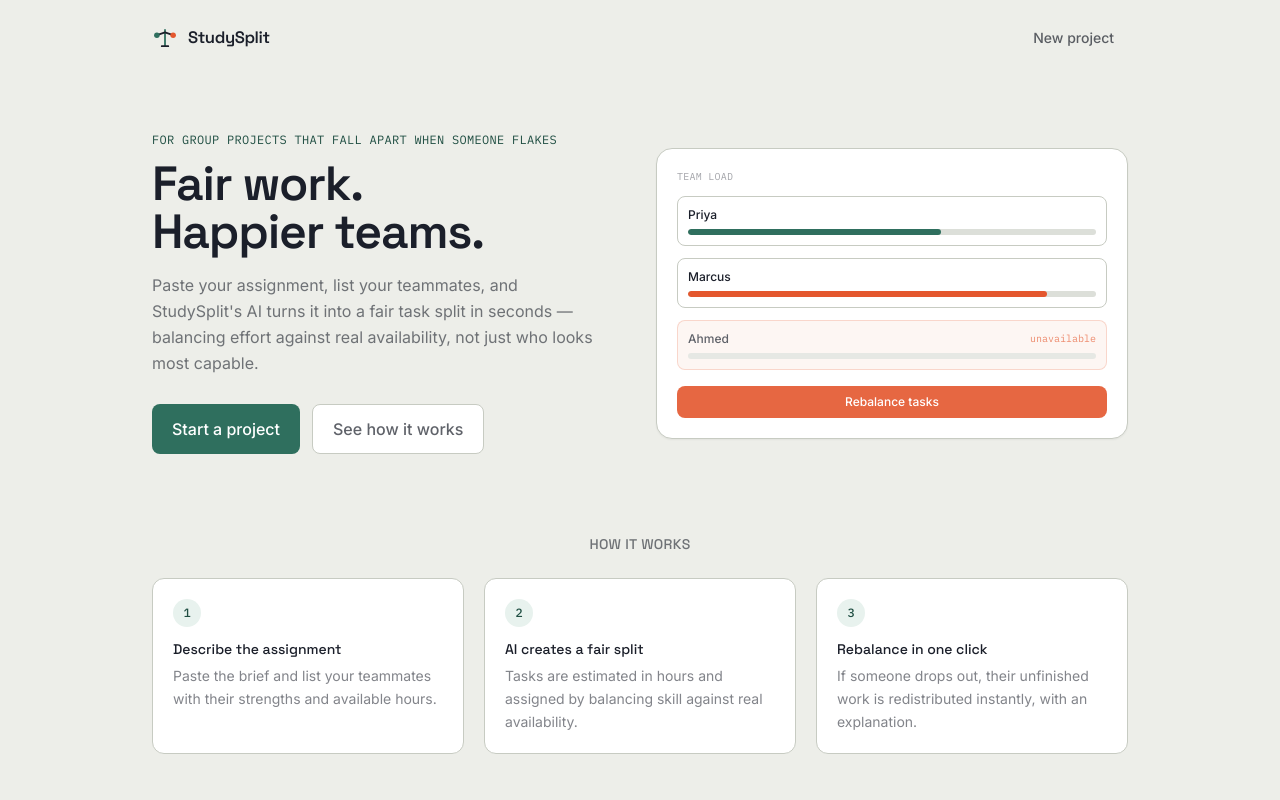
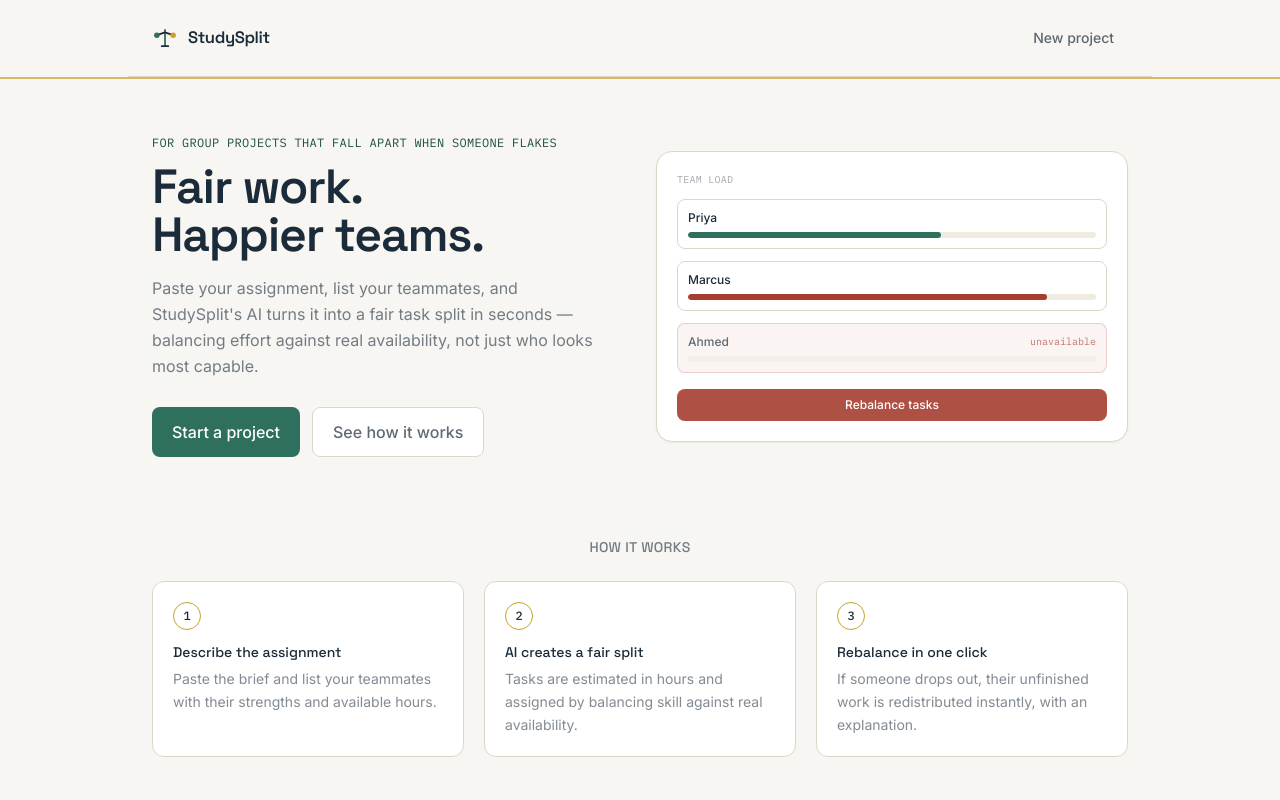
Before and after one commit to hayhamna/studysplit, a Next.js app: page / in a window 1280 px wide. Shown: the top 800 px of the page. Built offline with nearby package versions, Linux system fonts and the light colour scheme.

Commit message:
Apply ledger-inspired palette: navy, ledger-green, parchment, gold accent

```diff
--- a/app/globals.css
+++ b/app/globals.css
@@ -10,7 +10,7 @@
 
 * {
   scrollbar-width: thin;
-  scrollbar-color: #c7cbc2 #edeee9;
+  scrollbar-color: #dcd7c9 #f7f6f2;
 }
 
 body {
--- a/app/page.tsx
+++ b/app/page.tsx
@@ -108,7 +108,7 @@ export default function HomePage() {
   return (
     <main>
       {/* Nav */}
-      <nav className="max-w-5xl mx-auto px-4 sm:px-6 py-5 flex items-center justify-between">
+      <nav className="max-w-5xl mx-auto px-4 sm:px-6 py-5 flex items-center justify-between border-b border-cardline">
         <Logo size={26} />
         <a
           href="#create"
@@ -117,6 +117,7 @@ export default function HomePage() {
           New project
         </a>
       </nav>
+      <div className="h-[2px] bg-gold/70" aria-hidden="true" />
 
       {/* Hero */}
       <section className="max-w-5xl mx-auto px-4 sm:px-6 pt-8 sm:pt-14 pb-16 sm:pb-20">
@@ -214,7 +215,7 @@ export default function HomePage() {
             },
           ].map((s) => (
             <div key={s.step} className="bg-white rounded-xl border border-cardline p-5">
-              <span className="inline-flex h-7 w-7 items-center justify-center rounded-full bg-teal-50 text-teal-dark font-mono text-xs font-medium mb-3">
+              <span className="inline-flex h-7 w-7 items-center justify-center rounded-full border-[1.5px] border-gold text-ink font-mono text-xs font-medium mb-3 bg-white">
                 {s.step}
               </span>
               <p className="font-display font-medium text-ink text-sm mb-1.5">{s.title}</p>
--- a/components/Logo.tsx
+++ b/components/Logo.tsx
@@ -19,15 +19,15 @@ export default function Logo({ withWordmark = true, size = 28, className = "" }:
         <path d="M16 6V26" stroke="#2F6F5E" strokeWidth="2.2" strokeLinecap="round" />
         <path
           d="M16 9L6 12.5M16 9L26 12.5"
-          stroke="#1B1F2A"
+          stroke="#1B2B3A"
           strokeWidth="2.2"
           strokeLinecap="round"
         />
         <circle cx="6" cy="12.5" r="3.4" fill="#2F6F5E" />
-        <circle cx="26" cy="12.5" r="3.4" fill="#E4572E" />
+        <circle cx="26" cy="12.5" r="3.4" fill="#C9A227" />
         <path
           d="M12 26H20"
-          stroke="#1B1F2A"
+          stroke="#1B2B3A"
           strokeWidth="2.2"
           strokeLinecap="round"
         />
--- a/components/TaskBoard.tsx
+++ b/components/TaskBoard.tsx
@@ -9,7 +9,7 @@ const COLUMNS: {
   headerText: string;
 }[] = [
   { key: "todo", label: "To do", dot: "bg-ink/30", headerText: "text-ink/60" },
-  { key: "in_progress", label: "In progress", dot: "bg-amber", headerText: "text-amber" },
+  { key: "in_progress", label: "In progress", dot: "bg-gold", headerText: "text-gold-dark" },
   { key: "done", label: "Done", dot: "bg-teal", headerText: "text-teal-dark" },
 ];
 
@@ -46,7 +46,7 @@ export default function TaskBoard({ tasks, members, onStatusChange, recentlyMove
               {colTasks.map((task) => (
                 <div
                   key={task.id}
-                  className={`bg-white rounded-lg border border-cardline p-3.5 shadow-sm transition-all duration-200 hover:shadow-md hover:border-cardline ${
+                  className={`bg-white rounded-lg border border-cardline p-3.5 shadow-sm transition-all duration-200 hover:shadow-md hover:border-gold/50 ${
                     recentlyMovedTaskIds.has(task.id) ? "animate-slideIn ring-2 ring-teal/30" : ""
                   }`}
                 >
--- a/tailwind.config.js
+++ b/tailwind.config.js
@@ -4,26 +4,27 @@ module.exports = {
   theme: {
     extend: {
       colors: {
-        paper: "#EDEEE9",
-        ink: "#1B1F2A",
+        paper: "#F7F6F2",
+        ink: "#1B2B3A",
         teal: {
           DEFAULT: "#2F6F5E",
           light: "#4C8B79",
           dark: "#1F4E42",
           50: "#E8F2EE",
         },
+        gold: {
+          DEFAULT: "#C9A227",
+          light: "#DBBB5E",
+          dark: "#A8841C",
+          50: "#F8F0DA",
+        },
         coral: {
-          DEFAULT: "#E4572E",
-          light: "#F0805C",
-          50: "#FCEBE3",
+          DEFAULT: "#A63D2F",
+          light: "#C15A47",
+          50: "#F5E6E1",
         },
-        amber: {
-          DEFAULT: "#C7862B",
-          light: "#DDA857",
-          50: "#F8EEDD",
-        },
-        card: "#DCDFD9",
-        cardline: "#C7CBC2",
+        card: "#EFEBE1",
+        cardline: "#DCD7C9",
       },
       fontFamily: {
         display: ["var(--font-display)", "sans-serif"],
```
Also changed, not shown: app/icon.svg.
